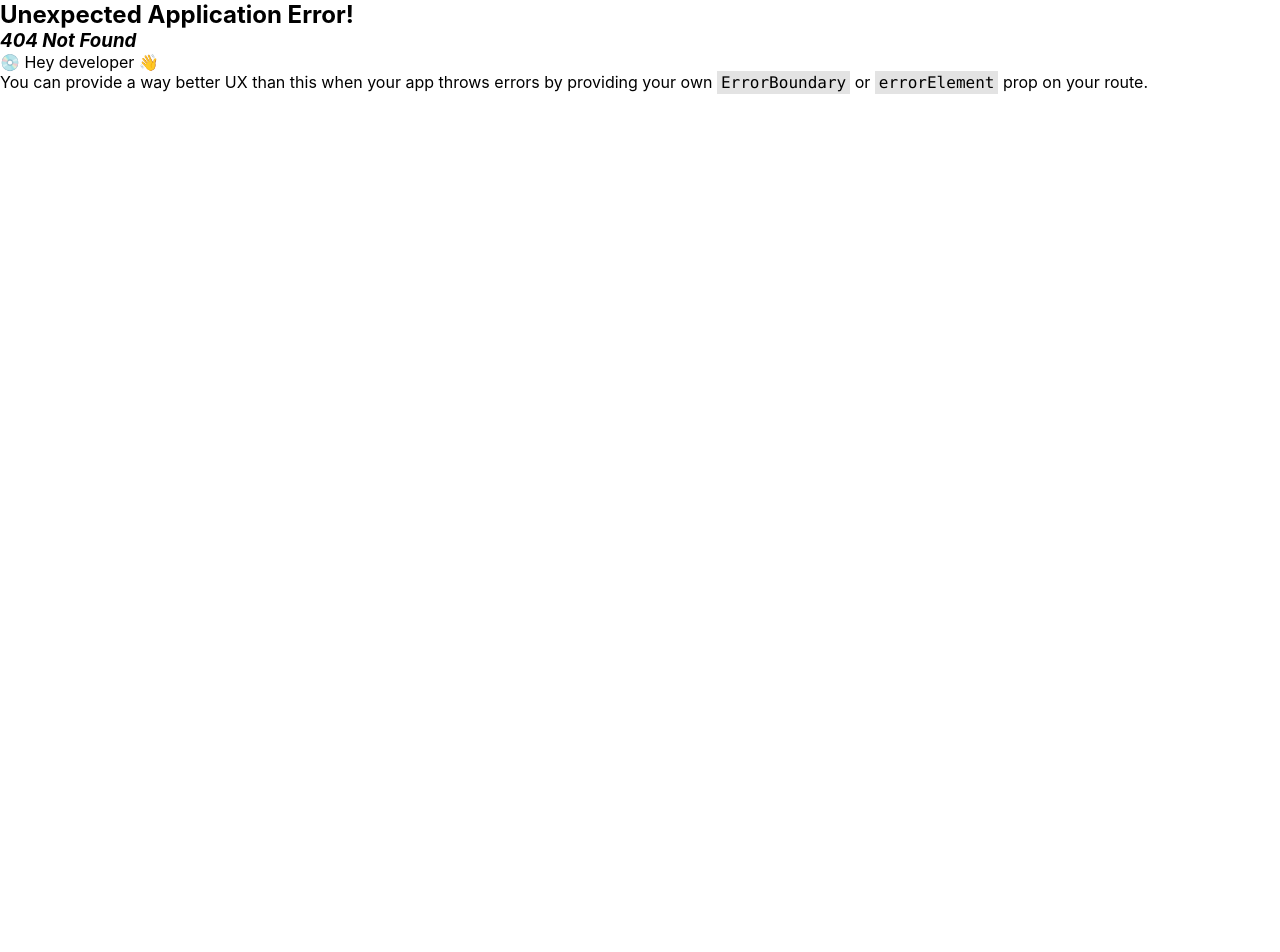
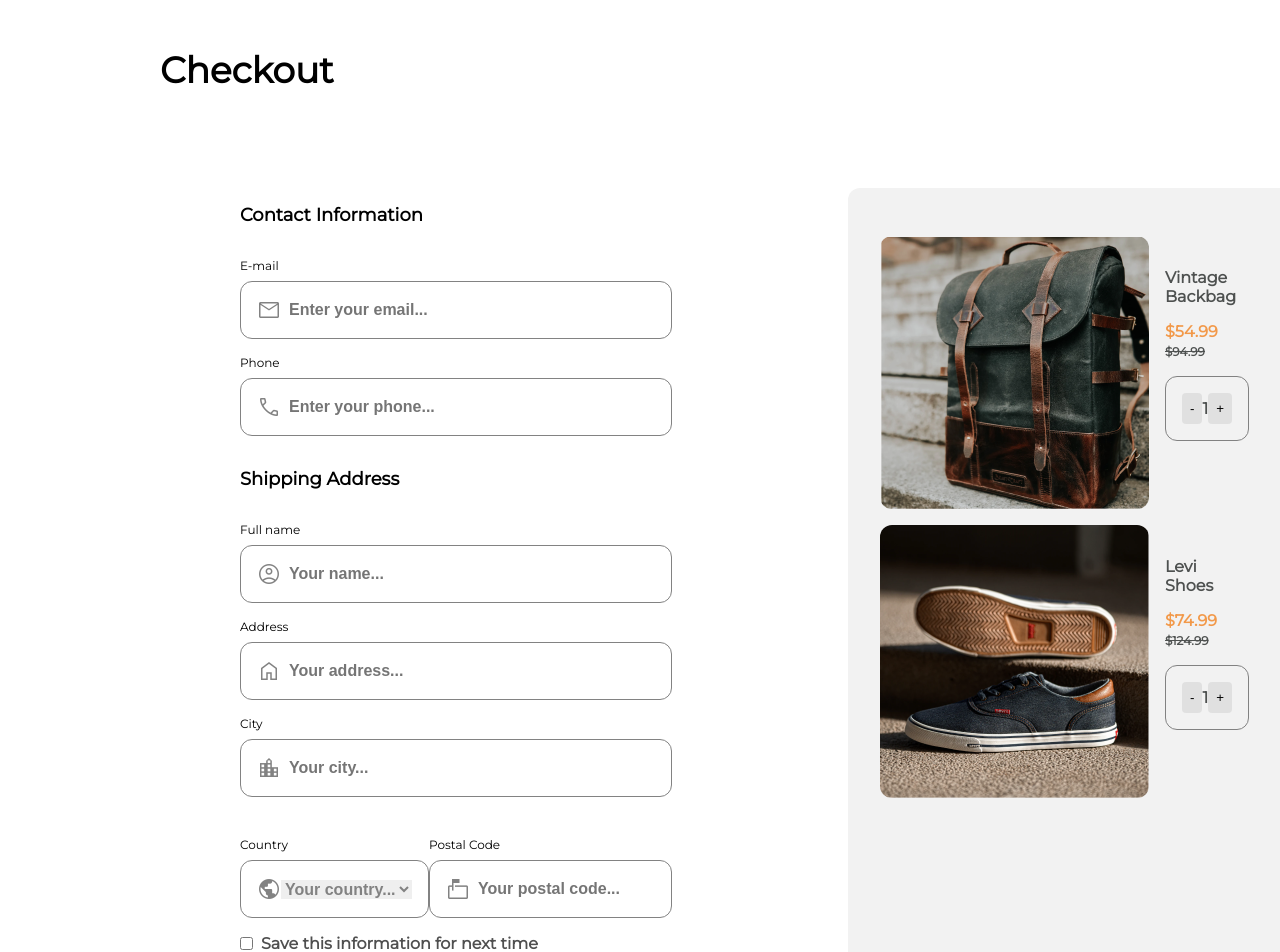
Before and after one commit to bipin-codes/responsive-challenges, a React (Create React App) app: page /checkout in a window 1280 px wide. Before the commit this address had no page. Shown: the top 952 px of the page. Before the commit the page ends 800 px from the top, so only its background shows below. Built offline with nearby package versions, Linux system fonts and the light colour scheme.

Commit message:
checkout page in progress

```diff
--- a/src/App.tsx
+++ b/src/App.tsx
@@ -2,11 +2,12 @@ import React from "react";
 import { Link } from "react-router-dom";
 import "./App.css";
 const Links = [
-  { to: "/scarecrow", label: "Not found Challenge." },
-  { to: "/teams", label: "My Team Challenge." },
-  { to: "/interior", label: "Interior Consultant Challenge." },
-  { to: "/recipe", label: "Recipe page Challenge." },
-  { to: "/gallery", label: "Gallery Challenge." },
+  { to: "/scarecrow", label: "Not found challenge." },
+  { to: "/teams", label: "My team challenge." },
+  { to: "/interior", label: "Interior consultant challenge." },
+  { to: "/recipe", label: "Recipe page challenge." },
+  { to: "/gallery", label: "Gallery challenge." },
+  { to: "/checkout", label: "Checout page challenge." },
 ];
 const App = () => {
   return (
--- /dev/null
+++ b/src/components/Checkout/FormComponents/FormComponents.tsx
@@ -0,0 +1,42 @@
+import React from "react";
+import { HTMLInputTypeAttribute } from "react";
+import { Input, InputLabel, InputContainer, AckContainer } from "./styles";
+const InputField: React.FC<{
+  name: string;
+  type: HTMLInputTypeAttribute;
+  icon: string;
+  placeholder: string;
+}> = ({ name, type, icon, placeholder }) => (
+  <Input>
+    <InputLabel>{name}</InputLabel>
+    <InputContainer>
+      <span className="material-symbols-outlined">{icon}</span>
+      <input placeholder={placeholder} type={type} />
+    </InputContainer>
+  </Input>
+);
+
+const SelectInput: React.FC<{
+  name: string;
+  icon: string;
+  placeholder: string;
+}> = ({ name, icon, placeholder }) => (
+  <Input>
+    <InputLabel>{name}</InputLabel>
+    <InputContainer>
+      <span className="material-symbols-outlined">{icon}</span>
+      <select>
+        <option>{placeholder}</option>
+      </select>
+    </InputContainer>
+  </Input>
+);
+
+const Ack: React.FC<{ msg: string }> = ({ msg }) => (
+  <AckContainer>
+    <input type={"checkbox"} />
+    <span>{msg}</span>
+  </AckContainer>
+);
+
+export { InputField, SelectInput, Ack };
--- /dev/null
+++ b/src/components/Checkout/FormComponents/styles.ts
@@ -0,0 +1,46 @@
+import { FormRow } from "routes/Checkout/styles";
+import styled from "styled-components";
+export const Input = styled.div`
+  margin: 1rem 0;
+`;
+export const InputLabel = styled.p`
+  font-size: 0.75rem;
+  margin: 0.5rem 0;
+`;
+
+export const InputContainer = styled.div`
+  padding: 1rem;
+  display: flex;
+  align-items: center;
+  border: 1px solid #828282;
+  border-radius: 12px;
+
+  > span {
+    color: #828282;
+  }
+  > input {
+    border: none;
+    outline: none;
+    margin-left: 0.5rem;
+    ::placeholder {
+      font-weight: 600;
+      font-size: 1rem;
+    }
+  }
+  > select {
+    border: none;
+    outline: none;
+    font-weight: 600;
+    font-size: 1rem;
+    color: #828282;
+  }
+`;
+
+export const AckContainer = styled(FormRow)`
+  justify-content: flex-start;
+  > span {
+    margin-left: 0.5rem;
+    font-weight: 600;
+    color: #4f4f4f;
+  }
+`;
--- /dev/null
+++ b/src/routes/Checkout/Checkout.tsx
@@ -0,0 +1,121 @@
+import React, { useState } from "react";
+import {
+  InputField,
+  SelectInput,
+  Ack,
+} from "components/Checkout/FormComponents/FormComponents";
+import {
+  StyledContainer,
+  SubTitle,
+  Title,
+  FormRow,
+  Form,
+  Content,
+  Cart,
+  Product,
+  ProductImage,
+  ProductDetail,
+} from "./styles";
+
+const CartItem: React.FC<{
+  discounted_price: string;
+  price: string;
+  name: string;
+  image: string;
+}> = ({ name, image, discounted_price, price }) => (
+  <Product>
+    <ProductImage src={image} alt={name} />
+    <ProductDetail>
+      <p>{name}</p>
+      <span>{discounted_price}</span>
+      <span>{price}</span>
+      <div>
+        <button type="button">-</button>
+        <span>{1}</span>
+        <button type="button">+</button>
+      </div>
+    </ProductDetail>
+  </Product>
+);
+
+const Checkout = () => {
+  const [cart] = useState([
+    {
+      name: "Vintage Backbag",
+      discounted_price: "$54.99",
+      price: "$94.99",
+      image: "images/checkout/photo1.png",
+    },
+    {
+      name: "Levi Shoes",
+      discounted_price: "$74.99",
+      price: "$124.99",
+      image: "images/checkout/photo2.png",
+    },
+  ]);
+  return (
+    <StyledContainer>
+      <Title>Checkout</Title>
+      <Content>
+        <Form>
+          <SubTitle>Contact Information</SubTitle>
+          <InputField
+            name="E-mail"
+            type={"email"}
+            icon={"Mail"}
+            placeholder={"Enter your email..."}
+          />
+          <InputField
+            name="Phone"
+            type={"tel"}
+            icon={"Call"}
+            placeholder={"Enter your phone..."}
+          />
+
+          <SubTitle>Shipping Address</SubTitle>
+          <InputField
+            name="Full name"
+            type={"text"}
+            icon={"account_circle"}
+            placeholder={"Your name..."}
+          />
+          <InputField
+            name="Address"
+            type={"text"}
+            icon={"home"}
+            placeholder={"Your address..."}
+          />
+          <InputField
+            name="City"
+            type={"text"}
+            icon={"location_city"}
+            placeholder={"Your city..."}
+          />
+          <FormRow>
+            <SelectInput
+              name="Country"
+              icon={"public"}
+              placeholder={"Your country..."}
+            />
+            <InputField
+              name="Postal Code"
+              type={"text"}
+              icon={"markunread_mailbox"}
+              placeholder={"Your postal code..."}
+            />
+          </FormRow>
+          <Ack msg="Save this information for next time" />
+
+          <button type="submit">Continue</button>
+        </Form>
+        <Cart>
+          {cart.map((item) => (
+            <CartItem {...item}></CartItem>
+          ))}
+        </Cart>
+      </Content>
+    </StyledContainer>
+  );
+};
+
+export default Checkout;
--- /dev/null
+++ b/src/routes/Checkout/index.ts
@@ -0,0 +1 @@
+export { default } from "./Checkout";
--- /dev/null
+++ b/src/routes/Checkout/styles.ts
@@ -0,0 +1,103 @@
+import {
+  BlankContainer,
+  Container,
+  Heading,
+} from "components/common-styled/common";
+import styled from "styled-components";
+
+export const StyledContainer = styled(Container)`
+  padding: 3rem 10rem;
+  font-family: "Montserrat", sans-serif;
+`;
+
+export const Title = styled(Heading)`
+  font-weight: 600;
+  font-size: 2.25rem;
+`;
+
+export const Content = styled(BlankContainer)`
+  display: flex;
+  justify-content: space-between;
+`;
+export const SubTitle = styled(Title)`
+  font-size: 1.125rem;
+  margin: 2rem 0;
+`;
+
+export const FormRow = styled.div`
+  display: flex;
+  flex-direction: row;
+  justify-content: space-between;
+`;
+export const Form = styled.form`
+  flex: 1;
+  padding: 5rem;
+  button[type="submit"] {
+    margin: 1rem 0;
+    background: #f2994a;
+    padding: 1rem 2rem;
+    border-radius: 12px;
+    color: white;
+    float: right;
+    border: none;
+    outline: none;
+    font-size: 1rem;
+  }
+`;
+
+export const Cart = styled.div`
+  background: #f2f2f2;
+  border-radius: 12px;
+  margin: 6rem;
+  padding: 2rem;
+`;
+
+export const Product = styled(BlankContainer)`
+  display: flex;
+  justify-content: space-between;
+  flex-direction: row;
+  margin: 1rem 0;
+`;
+export const ProductImage = styled.img`
+  border-radius: 12px;
+`;
+export const ProductDetail = styled.div`
+  padding: 1rem;
+  flex: 1;
+  font-weight: 600;
+  color: #4e5150;
+
+  > p {
+    font-size: 1rem;
+    margin: 1rem 0;
+  }
+  > span:nth-child(2) {
+    margin-right: 1rem;
+    color: #f2994a;
+    display: inline-block;
+  }
+  > span:nth-child(3) {
+    text-decoration: line-through;
+    font-size: 0.75rem;
+    display: inline-block;
+  }
+  > div {
+    margin: 1rem 0;
+    border-radius: 12px;
+    border: solid 1px #828282;
+    padding: 1rem;
+    display: flex;
+    justify-content: space-between;
+    align-items: center;
+    span {
+      font-weight: 600;
+    }
+    button {
+      padding: 0.5rem;
+      background: #e0e0e0;
+      border-radius: 4px;
+      outline: none;
+      border: none;
+    }
+  }
+`;
```
Also changed, not shown: src/routers/indexRouter.tsx (+18 -13 lines), public/images/checkout/photo1.png (added), public/images/checkout/photo2.png (added).
